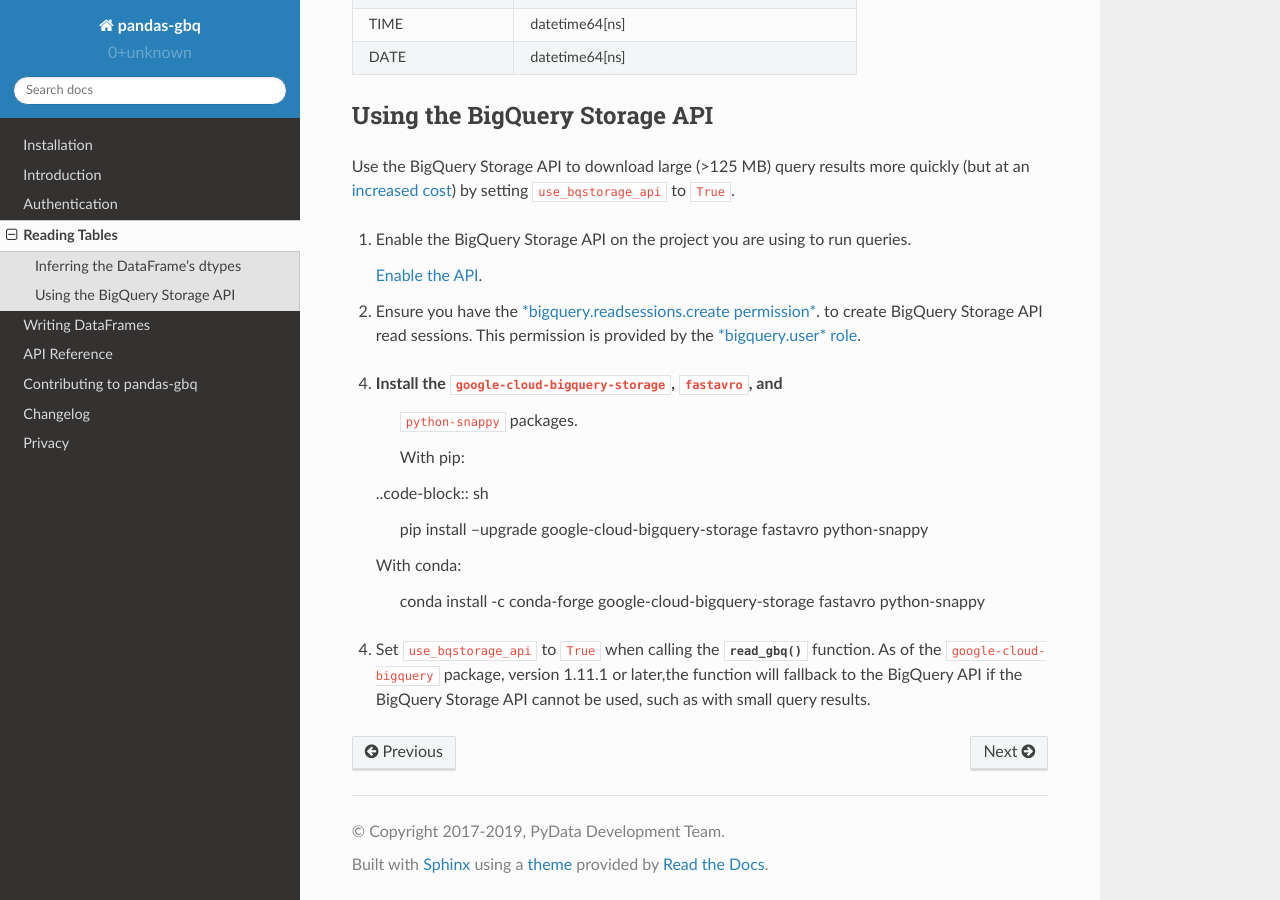
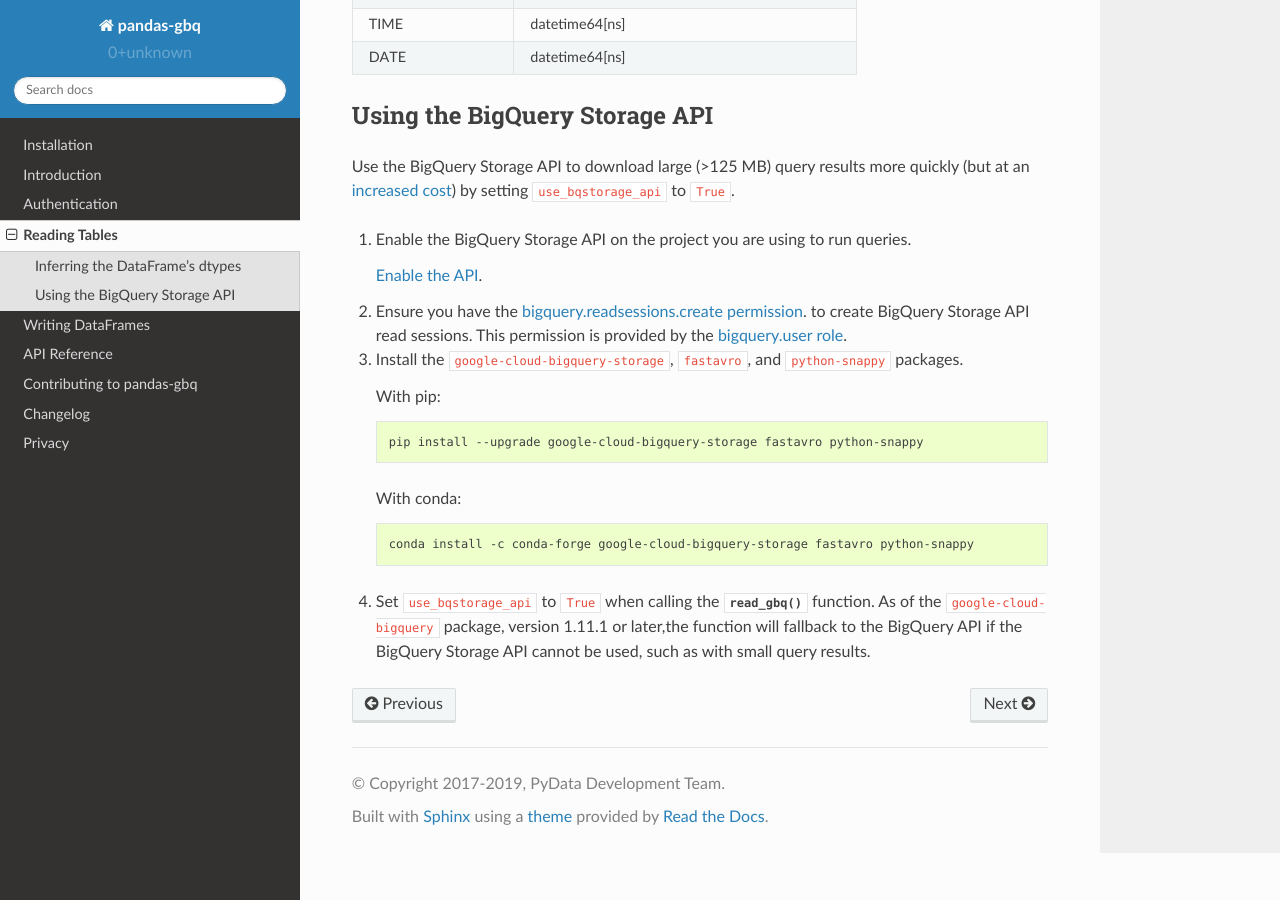
Before and after one commit to googleapis/python-bigquery-pandas, a Sphinx documentation site: the page built from docs/source/reading.rst, in a window 1280 px wide and 900 px high, scrolled down 1516 px. Built offline with Sphinx 7.4.7 and the Read the Docs theme 2.0.0, drawn with Linux system fonts in a browser that asks for light colours.

```diff
--- a/docs/source/reading.rst
+++ b/docs/source/reading.rst
@@ -95,29 +95,31 @@ quickly (but at an `increased cost
 <https://cloud.google.com/bigquery/pricing#storage-api>`__) by setting
 ``use_bqstorage_api`` to ``True``.
 
-1.  Enable the BigQuery Storage API on the project you are using to run
-    queries.
+#. Enable the BigQuery Storage API on the project you are using to run
+   queries.
 
-    `Enable the API
-    <https://console.cloud.google.com/apis/library/bigquerystorage.googleapis.com>`__.
-2.  Ensure you have the `*bigquery.readsessions.create permission*
-    <https://cloud.google.com/bigquery/docs/access-control#bq-permissions>`__. to
-    create BigQuery Storage API read sessions. This permission is provided by
-    the `*bigquery.user* role
-    <https://cloud.google.com/bigquery/docs/access-control#roles>`__.
-4.  Install the ``google-cloud-bigquery-storage``, ``fastavro``, and
-     ``python-snappy`` packages.
+   `Enable the API
+   <https://console.cloud.google.com/apis/library/bigquerystorage.googleapis.com>`__.
+#. Ensure you have the `bigquery.readsessions.create permission
+   <https://cloud.google.com/bigquery/docs/access-control#bq-permissions>`__. to
+   create BigQuery Storage API read sessions. This permission is provided by
+   the `bigquery.user role
+   <https://cloud.google.com/bigquery/docs/access-control#roles>`__.
+#. Install the ``google-cloud-bigquery-storage``, ``fastavro``, and
+   ``python-snappy`` packages.
 
-     With pip:
+   With pip:
 
-    ..code-block:: sh
+   .. code-block:: sh
 
-       pip install --upgrade google-cloud-bigquery-storage fastavro python-snappy
+      pip install --upgrade google-cloud-bigquery-storage fastavro python-snappy
 
-    With conda:
+   With conda:
 
-       conda install -c conda-forge google-cloud-bigquery-storage fastavro python-snappy
-4. Set ``use_bqstorage_api`` to ``True`` when calling the
+   .. code-block:: sh
+
+      conda install -c conda-forge google-cloud-bigquery-storage fastavro python-snappy
+#. Set ``use_bqstorage_api`` to ``True`` when calling the
    :func:`~pandas_gbq.read_gbq` function. As of the ``google-cloud-bigquery``
    package, version 1.11.1 or later,the function will fallback to the
    BigQuery API if the BigQuery Storage API cannot be used, such as with
```
